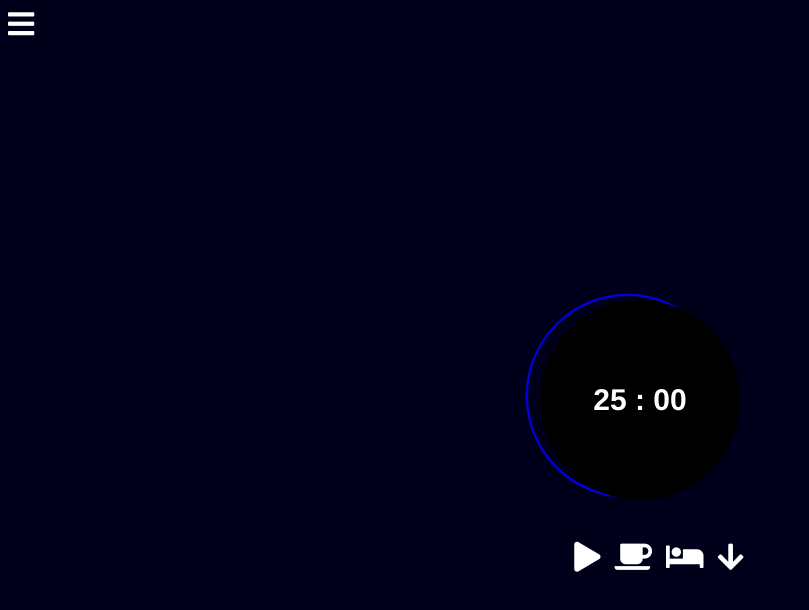
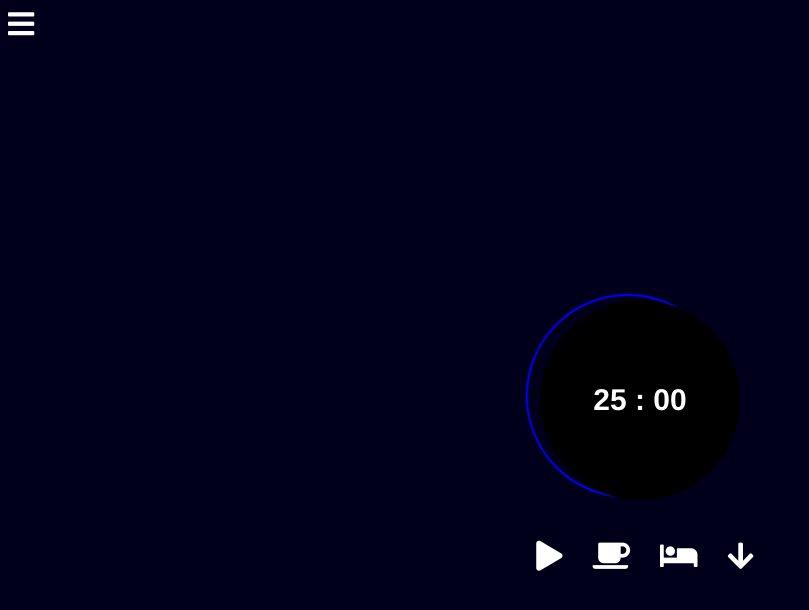
Before and after one commit to pratik2709/Pomodoro, a plain HTML site: page index.html in a window 1280 px wide. Shown: the whole page, without its empty margins (0-809 px from the left). Drawn offline with Linux system fonts and the light colour scheme.

Commit message:
did u know

```diff
--- a/css/style.css
+++ b/css/style.css
@@ -141,7 +141,7 @@ button:focus {outline:0;}
 
 
 
-/*
+
 .custom_button {
     display:inline-block;
     border: none;
@@ -149,9 +149,9 @@ button:focus {outline:0;}
     color: white;
     background: transparent;
     font-weight: bold;
+    letter-spacing: 30px;
     transition:0s 0.2s;
 }
-*/
 
 .custom_button:active {
   opacity:0.5;
@@ -178,17 +178,3 @@ button:focus {outline:0;}
 ul {
     list-style-type: disc;
 }
-
-.social.item button {
-    position: relative;
-     white-space: nowrap;
-    display: block;
-    letter-spacing: 2px;
-    color: white;
-    background: transparent;
-    font-weight: bold;
-    border: none;
-    font-size:30px;
-    -webkit-appearance: none;
-    border-radius: 0;
-}
--- a/index.html
+++ b/index.html
@@ -58,38 +58,38 @@
 
   <!-- Twitter -->
   <li class="social item hvr-grow-rotate">
-        <button id="work" aria-label="start" class="custom_button">
+        <a id="work" aria-label="start" class="custom_button">
            <i class="fas fa-play">
                     </i>
 
-                </button>
+                </a>
   </li>
 
   <!-- Linkedin -->
   <li class="social item hvr-grow-rotate">
-                    <button id="shortBreak" aria-label="short break" class="custom_button">
+                    <a id="shortBreak" aria-label="short break" class="custom_button">
                         <i class="fas fa-coffee">
                     </i>
 
-                </button>
+                </a>
   </li>
 
   <!-- Github -->
   <li class="social item hvr-grow-rotate">
-<button id="longBreak" aria-label="long break" class="custom_button">
+<a id="longBreak" aria-label="long break" class="custom_button">
     <i class="fas fa-bed">
                     </i>
 
-                </button>
+                </a>
   </li>
 
   <!-- RSS -->
   <li class="social item hvr-grow-rotate">
-<button id="distracted" aria-label="distracted" class="custom_button">
+<a id="distracted" aria-label="distracted" class="custom_button">
     <i class="fas fa-arrow-down">
                     </i>
 
-                </button>
+                </a>
   </li>
 
   </ul>
```
